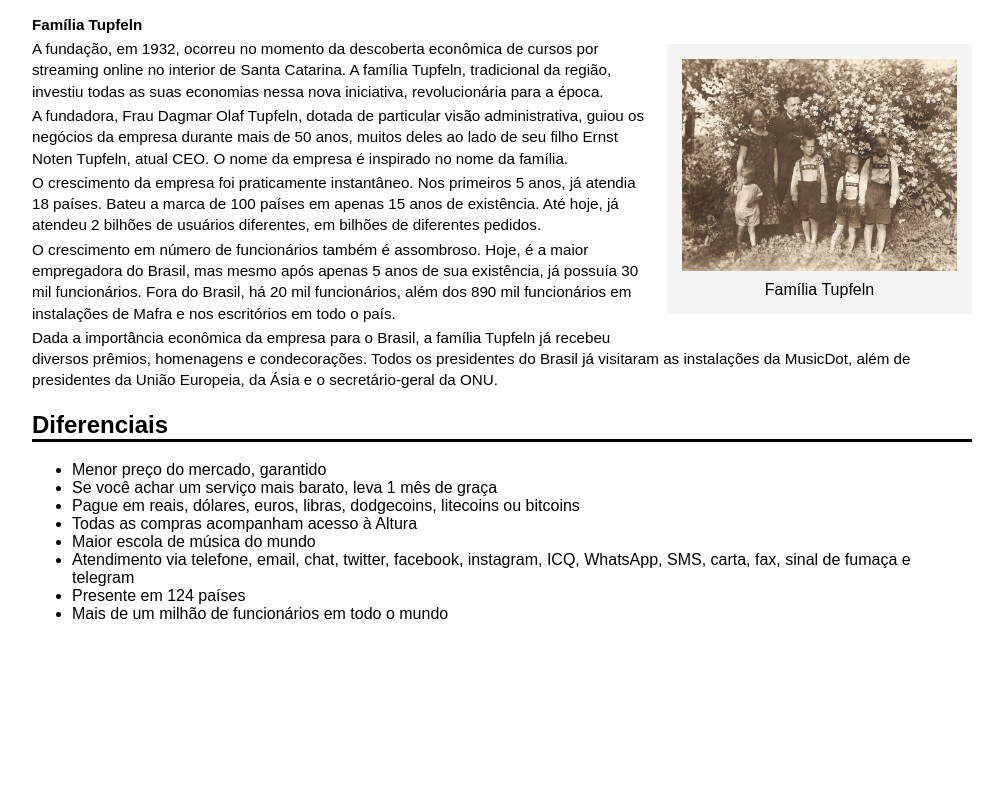
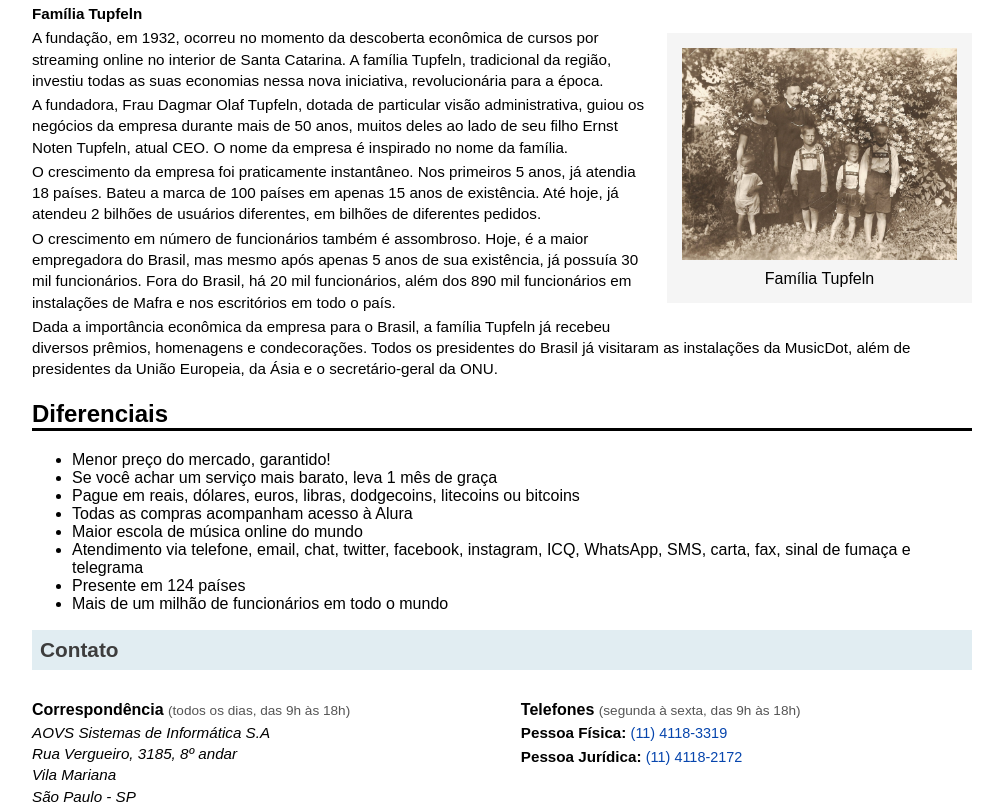
Before and after one commit to PmwMaster/Music_Dot, a plain HTML site: page sobre.html in a window 1280 px wide. Shown: the part 808-1615 px from the top of the page, without its empty margins (138-1141 px from the left). Before the commit the page ends 1447 px from the top, so only its background shows below. Drawn offline with Linux system fonts and the light colour scheme.

Commit message:
atv 6 css

```diff
--- a/sobre.html
+++ b/sobre.html
@@ -11,10 +11,10 @@
 <body>
 <div class="container">
     <div class="logo">
-        <img src="img/logo.svg" alt="Logo MusicDot">m
+        <img src="img/logo.svg" alt="Logo MusicDot">
     </div>
 
-    <h1>Sobre a empresa</h1>
+    <h1 class="titulo-principal">Sobre a empresa</h1>
 
     <p>A MusicDot é a maior escola online de música em todo o mundo. Fundada em 1932, possui estúdios em 124 países, sendo líder de mercado com mais de 90% de participação em 118 deles.</p>
 
@@ -26,7 +26,9 @@
     </figure>
 
     <p>
-        Assine os cursos da MusicDot. Acesse <a href="index.html">nosso site</a> ou entre em contato se tiver dúvidas. Conheça também <a href="#historia">nossa história</a> e <a href="#diferenciais">nossos diferenciais</a>.
+        Assine os cursos da MusicDot. Acesse <a href="index.html">nosso site</a> ou entre em contato se tiver dúvidas.
+        Conheça também <a href="sobre.html#historia">nossa história</a> e
+        <a href="sobre.html#diferenciais">nossos diferenciais</a>.
     </p>
 
     <h2 id="historia">História</h2>
@@ -50,15 +52,35 @@
 
     <h2 id="diferenciais">Diferenciais</h2>
     <ul>
-        <li>Menor preço do mercado, garantido</li>
+        <li>Menor preço do mercado, garantido!</li>
         <li>Se você achar um serviço mais barato, leva 1 mês de graça</li>
         <li>Pague em reais, dólares, euros, libras, dodgecoins, litecoins ou bitcoins</li>
-        <li>Todas as compras acompanham acesso à Altura</li>
-        <li>Maior escola de música do mundo</li>
-        <li>Atendimento via telefone, email, chat, twitter, facebook, instagram, ICQ, WhatsApp, SMS, carta, fax, sinal de fumaça e telegram</li>
+        <li>Todas as compras acompanham acesso à Alura</li>
+        <li>Maior escola de música online do mundo</li>
+        <li>Atendimento via telefone, email, chat, twitter, facebook, instagram, ICQ, WhatsApp, SMS, carta, fax, sinal de fumaça e telegrama</li>
         <li>Presente em 124 países</li>
         <li>Mais de um milhão de funcionários em todo o mundo</li>
     </ul>
+
+    <h2 class="titulo-principal">Contato</h2>
+
+    <section>
+        <article>
+            <h3><strong>Correspondência</strong> <small>(todos os dias, das 9h às 18h)</small></h3>
+            <address>
+                AOVS Sistemas de Informática S.A<br>
+                Rua Vergueiro, 3185, 8º andar<br>
+                Vila Mariana<br>
+                São Paulo - SP
+            </address>
+        </article>
+
+        <article>
+            <h3><strong>Telefones</strong> <small>(segunda à sexta, das 9h às 18h)</small></h3>
+            <p><strong>Pessoa Física:</strong> <a href="tel:+551141183319">(11) 4118-3319</a></p>
+            <p><strong>Pessoa Jurídica:</strong> <a href="tel:+551141182172">(11) 4118-2172</a></p>
+        </article>
+    </section>
 </div>
 </body>
 
```
